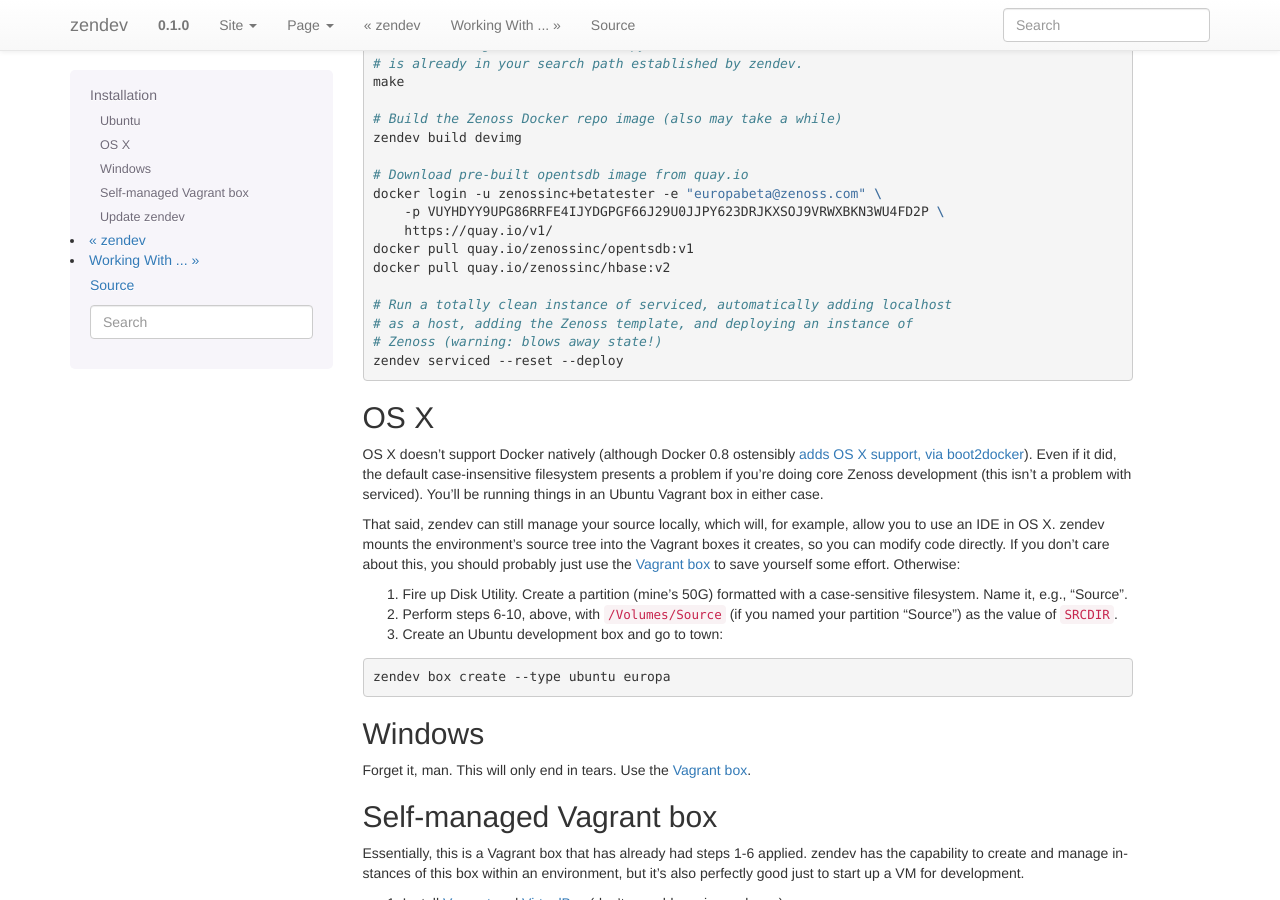
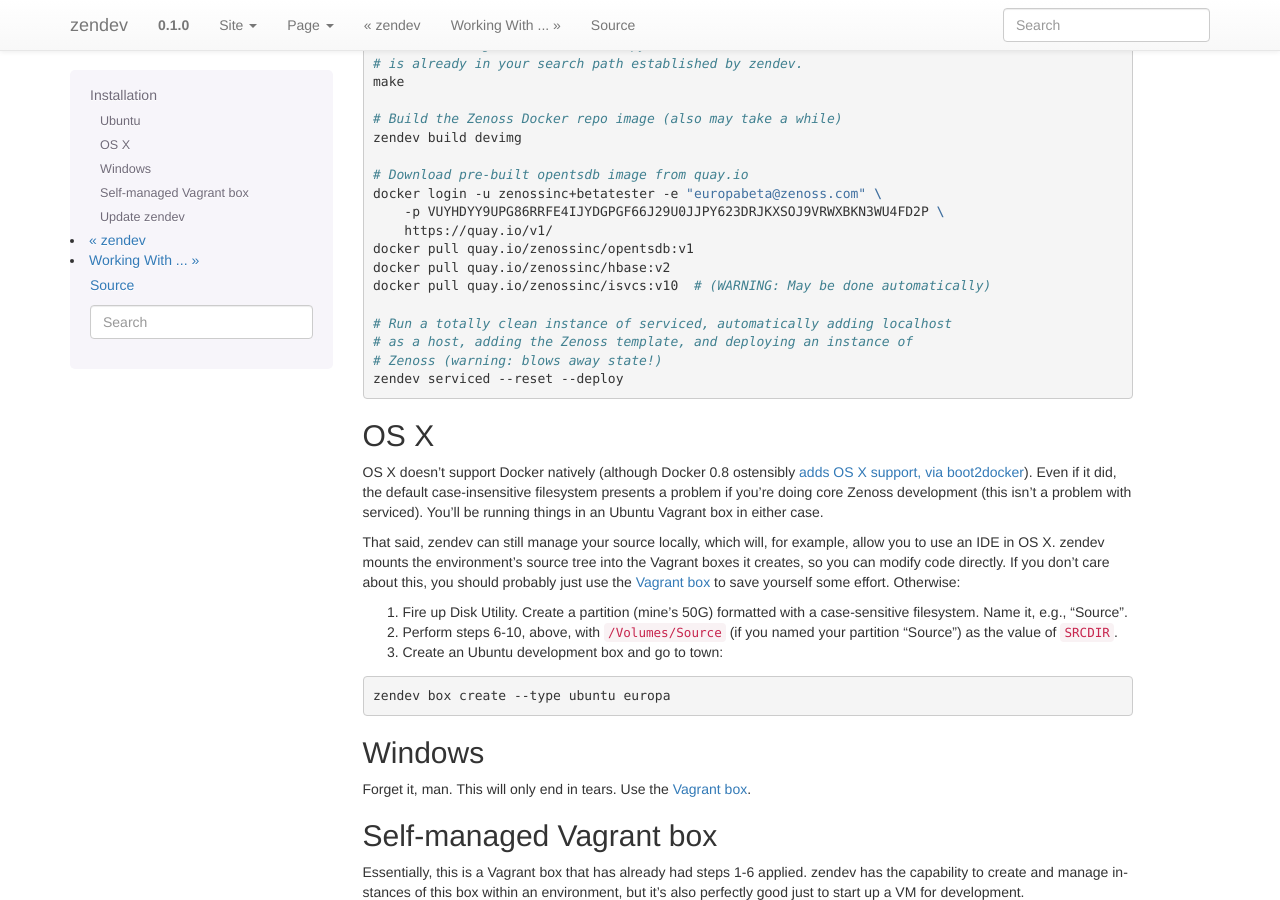
Before and after one commit to zenoss/zendev, a Sphinx documentation site: the page built from docs/installation.rst, in a window 1280 px wide and 900 px high, scrolled down 3650 px. Built offline with Sphinx 7.4.7, drawn with Linux system fonts in a browser that asks for light colours.

Commit message:
added isvcs docker install

```diff
--- a/docs/installation.rst
+++ b/docs/installation.rst
@@ -226,6 +226,7 @@
         https://quay.io/v1/
     docker pull quay.io/zenossinc/opentsdb:v1
     docker pull quay.io/zenossinc/hbase:v2
+    docker pull quay.io/zenossinc/isvcs:v10  # (WARNING: May be done automatically)
 
     # Run a totally clean instance of serviced, automatically adding localhost
     # as a host, adding the Zenoss template, and deploying an instance of
```
